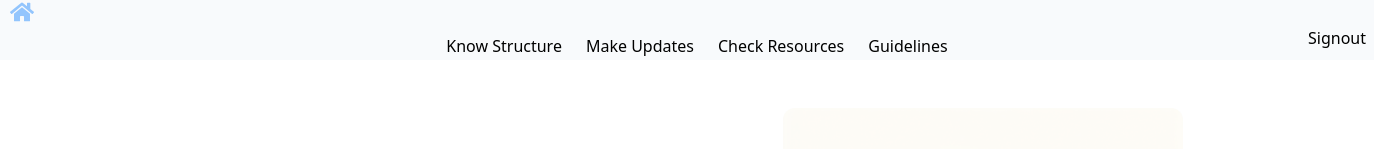
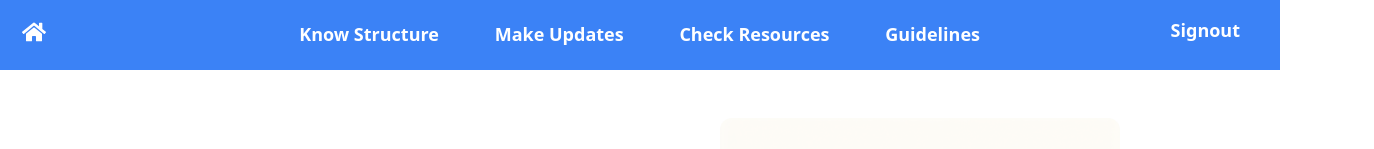
Before and after one commit to MishikaGoyal/AGNI, a Next.js app in the folder website/: page /principal in a window 1280 px wide. Shown: the top 149 px of the page, 1374 px wide, since content can reach past the window. Built offline with nearby package versions, Linux system fonts and the light colour scheme.

Commit message:
added loading animation for login updated navbar ui

```diff
--- a/package.json
+++ b/package.json
@@ -1,6 +1,8 @@
 {
   "dependencies": {
     "cors": "^2.8.5",
-    "daisyui": "^4.12.10"
+    "daisyui": "^4.12.10",
+    "ldrs": "^1.0.2",
+    "react-spinners": "^0.14.1"
   }
 }
--- a/website/src/app/(root)/principal/structure/page.jsx
+++ b/website/src/app/(root)/principal/structure/page.jsx
@@ -2,86 +2,6 @@
 import Navbar from "@/app/Components/NavbarPrincipal";
 import { NextResponse } from "next/server";
 import React, { useEffect, useState } from "react";
-
-export function ActionPlan({ data }) {
-  return (
-    <div className="p-8 bg-white shadow-md rounded-lg max-w-4xl mx-auto">
-      {/* Comparison to Standards */}
-      <h2 className="text-xl font-bold mb-4">Comparison to Standards</h2>
-      <div className="mb-6">
-        <p>
-          <strong>Teacher-student ratio:</strong> The recommended
-          teacher-student ratio is 1:40, but your school has a ratio of{" "}
-          {data.teacherStudentRatio}.
-        </p>
-        <p>
-          <strong>Infrastructure:</strong> {data.infrastructure}
-        </p>
-      </div>
-
-      {/* Action Plan */}
-      <h2 className="text-xl font-bold mb-4">Action Plan</h2>
-
-      {/* Immediate Actions */}
-      <h3 className="text-lg font-semibold mb-2">Immediate Actions</h3>
-      <ul className="list-disc pl-6 mb-6">
-        <li>
-          <strong>Teacher reallocation:</strong>{" "}
-          {data.immediateActions.teacherReallocation}
-        </li>
-        <li>
-          <strong>Boundary wall construction:</strong>{" "}
-          {data.immediateActions.boundaryWallConstruction}
-        </li>
-      </ul>
-
-      {/* Resource Use */}
-      <h3 className="text-lg font-semibold mb-2">Resource Use</h3>
-      <ul className="list-disc pl-6 mb-6">
-        <li>
-          <strong>Samagra Shiksha Scheme:</strong>{" "}
-          {data.resourceUse.samagraShiksha}
-        </li>
-        <li>
-          <strong>RMSA:</strong> {data.resourceUse.rmsa}
-        </li>
-      </ul>
-
-      {/* Implementation */}
-      <h2 className="text-xl font-bold mb-4">Implementation</h2>
-
-      {/* Stakeholder Involvement */}
-      <h3 className="text-lg font-semibold mb-2">Stakeholder Involvement</h3>
-      <ul className="list-disc pl-6 mb-6">
-        <li>
-          <strong>School authorities:</strong>{" "}
-          {data.implementation.stakeholders.schoolAuthorities}
-        </li>
-        <li>
-          <strong>Teachers:</strong> {data.implementation.stakeholders.teachers}
-        </li>
-        <li>
-          <strong>Students:</strong> {data.implementation.stakeholders.students}
-        </li>
-      </ul>
-
-      {/* Resource Management */}
-      <h3 className="text-lg font-semibold mb-2">Resource Management</h3>
-      <p>{data.implementation.resourceManagement}</p>
-
-      {/* Timeline */}
-      <h3 className="text-lg font-semibold mt-6">Timeline</h3>
-      <ul className="list-disc pl-6">
-        <li>
-          <strong>Immediate:</strong> {data.timeline.immediate}
-        </li>
-        <li>
-          <strong>Long-term:</strong> {data.timeline.longTerm}
-        </li>
-      </ul>
-    </div>
-  );
-}
 
 const Page = () => {
   const [schoolData, setSchoolData] = useState({});
@@ -157,6 +77,7 @@ const Page = () => {
   return (
     <>
       <Navbar />
+      <section className="px-[10%]">
         <div className="flex flex-col items-center mt-[10px]">
           <h1 className="text-2xl font-bold mb-4">Status of your school</h1>
 
@@ -204,19 +125,20 @@ const Page = () => {
             <p>Loading school data...</p>
           )}
 
-        <div className="mt-8 mb-8">
+          <div className="mt-8 mb-8 border-2 w-full  flex items-center justify-center">
             <button onClick={generateReason} className="btn btn-outline">
               Find Out Why
             </button>
+          </div>
           <div>{reason !== null && <div>{JSON.stringify(reason)}</div>}</div>
-        </div>
           <div className="mt-8 mb-8">
             <button onClick={generateSuggestions} className="btn btn-outline">
               Get Suggestions
             </button>
+          </div>
           <div>{suggestions ? formatText(suggestions) : ""}</div>
         </div>
-      </div>
+      </section>
     </>
   );
 };
--- /dev/null
+++ b/website/src/app/Components/Loader.jsx
@@ -0,0 +1,11 @@
+"use client";
+import { useState, CSSProperties } from "react";
+import ClipLoader from "react-spinners/ClipLoader";
+
+export default function Loader() {
+  <div className="w-[100vw] h-[100vh] bg-white absolute">
+    <div className="top-0 left-0">
+      <ClipLoader />
+    </div>
+  </div>;
+}
--- a/website/src/app/Components/NavbarPrincipal.jsx
+++ b/website/src/app/Components/NavbarPrincipal.jsx
@@ -1,33 +1,58 @@
-
-import Link from 'next/link';
+import Link from "next/link";
 
 import { FaHome } from "react-icons/fa";
 
 function Navbar() {
-
-
-
-
   return (
-    <navbar  className=''>
-    <div className='bg-slate-50 text-black h-[60px]  '>
-      <ul>
-       <Link href='/principal'>  <li className=' hover:text-blue-300 '><FaHome className='text-2xl ml-[10px]' /></li></Link>
-      </ul>
-      <ul className='flex space-x-6 ml-[20px] justify-center '>
-
-   <Link href='/principal/structure'> <li className='mt-[10px] hover:text-blue-300'>Know Structure</li></Link>
-    <Link href='/principal/Progress'><li className='mt-[10px] hover:text-blue-300'>Make Updates</li></Link>
-   <Link href='/principal/algorithm'> <li className='mt-[10px]  hover:text-blue-300'>Check Resources</li></Link>
-   <Link href='/principal/Guidelines'><li className='mt-[10px]  hover:text-blue-300'>Guidelines</li></Link>
-
-      </ul>
-      <ul className='justify-end'>
-       <Link href='/'><li className='ml-[1300px] -mt-[40px]' > <button className=' text-black hover:text-white hover:bg-black  p-2  '>Signout</button></li></Link>
-      </ul>
-    </div>
-  </navbar>
-  )
+    <navbar className="">
+      <div className="bg-blue-500  font-semibold text-lg text-white h-[70px]  ">
+        <ul className="flex space-x-6 px-3 h-full first-letter:h-full justify-between ">
+          <div className="w-[20%] mt-3 ">
+            <Link href="/principal">
+              {" "}
+              <li className=" py-2  ">
+                <FaHome className="text-2xl ml-[10px]" />
+              </li>
+            </Link>
+          </div>
+          <div className="flex w-[60%] border-2 border-blue-500 px-3  justify-between">
+            <Link href="/principal/structure">
+              {" "}
+              <li className="mt-[10px] hover:bg-blue-700 py-2 px-2 rounded-md ">
+                Know Structure
+              </li>
+            </Link>
+            <Link href="/principal/Progress">
+              <li className="mt-[10px] hover:bg-blue-700 py-2 px-2 rounded-md ">
+                Make Updates
+              </li>
+            </Link>
+            <Link href="/principal/algorithm">
+              {" "}
+              <li className="mt-[10px]  hover:bg-blue-700 py-2 px-2 rounded-md ">
+                Check Resources
+              </li>
+            </Link>
+            <Link href="/principal/Guidelines">
+              <li className="mt-[10px]  hover:bg-blue-700 py-2 px-2 rounded-md ">
+                Guidelines
+              </li>
+            </Link>
+          </div>
+          <div className="w-[20%] flex justify-end pr-5 py-2">
+            <Link href="/">
+              <li className="">
+                {" "}
+                <button className=" hover:text-white hover:bg-blue-700 py-2 px-2 rounded-md ">
+                  Signout
+                </button>
+              </li>
+            </Link>
+          </div>
+        </ul>
+      </div>
+    </navbar>
+  );
 }
 
-export default Navbar
+export default Navbar;
--- a/website/src/app/login/page.jsx
+++ b/website/src/app/login/page.jsx
@@ -1,10 +1,13 @@
 "use client";
+import { CSSProperties } from "react";
+import ClipLoader from "react-spinners/ClipLoader";
 import { useState, useEffect } from "react";
 import { useRouter } from "next/navigation";
 
 export default function Page() {
   const [loginId, setLoginId] = useState("");
   const [password, setPassword] = useState("");
+  const [loading, setLoading] = useState(false);
   const router = useRouter();
 
   async function logIn(loginId, password) {
@@ -12,6 +15,7 @@ export default function Page() {
       return;
     }
     try {
+      setLoading(true);
       const res = await fetch("/api/login", {
         method: "POST",
         headers: {
@@ -27,12 +31,23 @@ export default function Page() {
       }
       console.log(resData.message);
     } catch (error) {
+      setLoading(false);
       console.error("an unexpected error occured", error);
     }
   }
 
   return (
     <>
+      {loading ? (
+        <div className="w-[100%] h-[100%] fixed border-2 border-black">
+          <div className="absolute top-[50%] left-[50%] translate-x-[-50%] tranlate-y-[-50%]">
+            {" "}
+            <ClipLoader />
+          </div>
+        </div>
+      ) : (
+        <>
+          {" "}
           <div>
             <div className="absolute mt-[50px]">
               <img
@@ -63,18 +78,24 @@ export default function Page() {
               </div>
 
               <div className="stat">
-            <div className="stat-title tracking-in-expand-fwd">Restructure</div>
+                <div className="stat-title tracking-in-expand-fwd">
+                  Restructure
+                </div>
                 <div className="stat-value">Strategy</div>
                 <div className="stat-desc">Ways</div>
               </div>
 
               <div className="stat">
-            <div className="stat-title tracking-in-expand-fwd">Resource</div>
+                <div className="stat-title tracking-in-expand-fwd">
+                  Resource
+                </div>
                 <div className="stat-value">Allocation</div>
                 <div className="stat-desc">To Transform</div>
               </div>
               <div className="stat ">
-            <div className="stat-title tracking-in-expand-fwd">Feedback</div>
+                <div className="stat-title tracking-in-expand-fwd">
+                  Feedback
+                </div>
                 <div className="stat-value">Verify</div>
                 <div className="stat-desc">Discussions</div>
               </div>
@@ -113,5 +134,7 @@ export default function Page() {
             </div>
           </div>
         </>
+      )}
+    </>
   );
 }
```
Also changed, not shown: 2 other files (tests, documents, lock files or other folders). Lines whose indentation alone changed are shown as unchanged.
